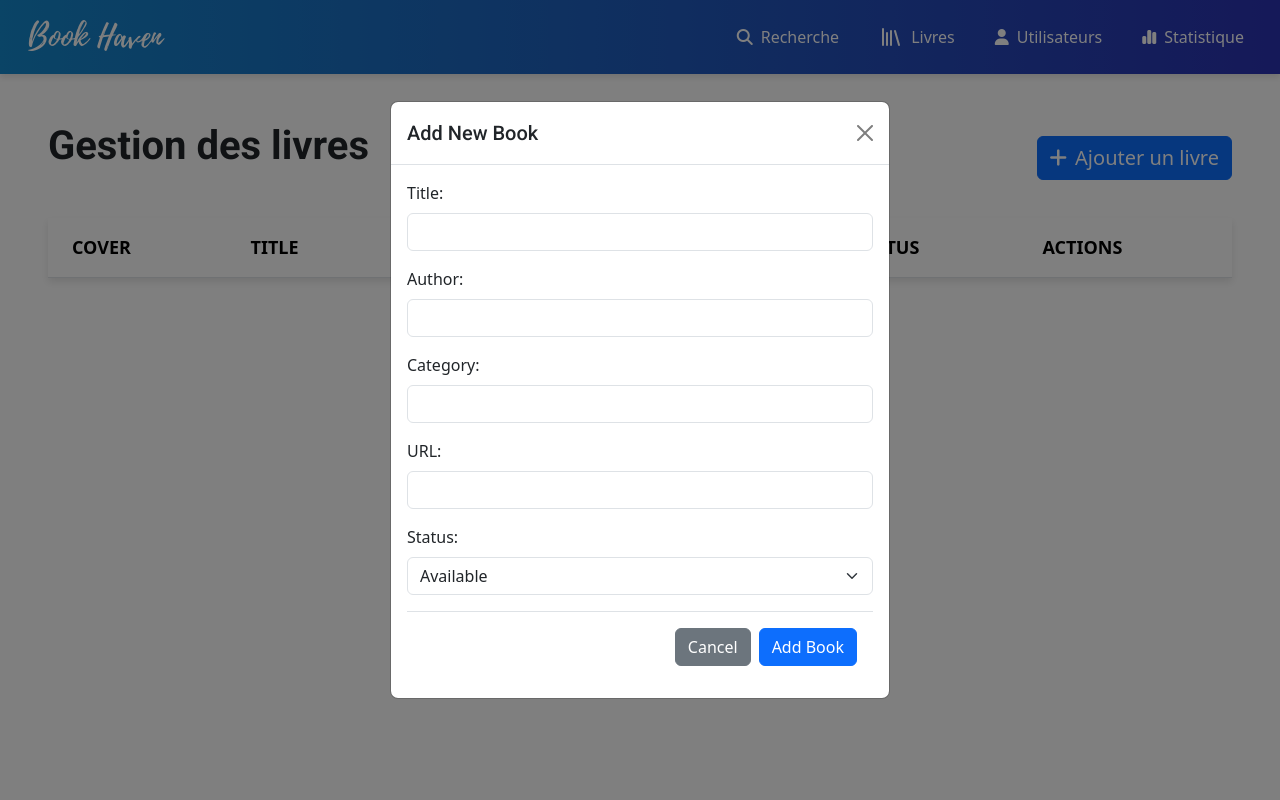
After one commit to Sa3d-Ka/Flask-Library-Management, a Flask app: page /livres in a window 1280 px wide, after a click on "Ajouter un livre". The commit adds this page. Run offline with Flask 3, Linux system fonts and the light colour scheme; lists and menus that the app fills with data are empty.

Commit message:
book section

```diff
--- a/app.py
+++ b/app.py
@@ -1,12 +1,98 @@
-from flask import Flask, request, url_for, render_template
+from flask import Flask, request, url_for, render_template, redirect
+import random
 
 app = Flask(__name__)
+
+books = {}
+
+def generate_isbn13():
+    prefix = random.choice(["978", "979"])
+    registration_group = str(random.randint(0, 9))
+    registrant = str(random.randint(100, 9999))
+    publication = str(random.randint(100, 99999))
+    isbn_without_check = prefix + registration_group + registrant + publication
+    check_digit = calculate_check_digit(isbn_without_check)
+    return isbn_without_check + str(check_digit)
+
+def calculate_check_digit(isbn_without_check):
+    total = 0
+    for i, digit in enumerate(isbn_without_check):
+        total += int(digit) if i % 2 == 0 else 3 * int(digit)
+    remainder = total % 10
+    return 0 if remainder == 0 else 10 - remainder
 
 @app.route("/")
 def Home():
     return render_template('index.html',
            title='Home',
-           css='index')
+           css='index',
+           books=books)
+
+@app.route("/recherche")
+def Recherche():
+    return render_template('Recherche/recherche.html',
+           title='Recherche',
+           css='Recherche/recherche')
+
+@app.route("/livres")
+def livres():
+    return render_template('Livres/livres.html',
+           title='Livres',
+           css='Livres/livres',
+           books=books)
+
+@app.route('/ajouter_livre', methods=['POST'])
+def add_book():
+    title = request.form.get('title')
+    author = request.form.get('author')
+    category = request.form.get('category')
+    status = request.form.get('status')
+    url = request.form.get('url')
+    isbn = generate_isbn13()
+
+    # Add the new book to the dictionary
+    books[isbn] = {
+        'titre': title,
+        'author': author,
+        'category': category,
+        'status': status,
+        'url': url
+    }
+
+    # Redirect to the livres page
+    return redirect(url_for('livres'))
+
+@app.route('/modifier_livre', methods=['POST'])
+def edit_book():
+    # Get form data
+    isbn = request.form.get('isbn')
+    titre = request.form.get('titre')
+    author = request.form.get('author')
+    category = request.form.get('category')
+    url = request.form.get('url')
+    status = request.form.get('status')
+
+    # Update the book in the dictionary
+    if isbn in books:
+        books[isbn] = {
+            'titre': titre,
+            'author': author,
+            'category': category,
+            'url': url,
+            'status': status
+        }
+
+    # Redirect to the livres page
+    return redirect(url_for('livres'))
+
+@app.route('/supprimer_livre/<isbn>', methods=['DELETE'])
+def delete_book(isbn):
+    # Remove the book from the dictionary
+    if isbn in books:
+        del books[isbn]
+
+    # Redirect to the livres page
+    return redirect(url_for('livres'))
 
 @app.route("/utilisateurs")
 def Utilisateur():
--- /dev/null
+++ b/static/css/Livres/livres.css
@@ -0,0 +1,34 @@
+.Disponible{
+    padding: 5px 9px;
+    font-size: 18px;
+    color: #166534;
+    background-color: #dcfce7;
+    border-radius: 50px;
+    text-align: center;
+    width: fit-content;
+  }
+  .non-disponible{
+    padding: 5px 9px;
+    font-size: 18px;
+    color: #ac1724;
+    background-color: #ffadad;
+    border-radius: 50px;
+    text-align: center;
+    width: fit-content;
+  }
+
+  .table {
+    box-shadow: 0 4px 8px rgba(0, 0, 0, 0.1);
+}
+.table th, .table td {
+    vertical-align: middle !important;
+    padding: 16px 24px !important; /* Added padding with !important */
+    font-size: 18px;
+}
+.btns{
+    font-size: 23px !important;
+}
+
+img{
+    width: 50px;
+}
--- /dev/null
+++ b/templates/Livres/livres.html
@@ -0,0 +1,427 @@
+{% extends 'base.html' %} {% block body %}
+<main>
+  <div class="container-fluid py-3 py-md-5 px-md-5">
+    <div
+      class="d-flex justify-content-between align-items-center mb-4 flex-wrap gap-3"
+    >
+      <h1 class="fw-bold mb-4 text-center text-md-start">Gestion des livres</h1>
+      <button
+        class="btn btn-primary fs-5"
+        data-bs-toggle="modal"
+        data-bs-target="#addBookModal"
+      >
+        <i class="fa-solid fa-plus pe-2"></i>Ajouter un livre
+      </button>
+    </div>
+
+    <!-- Add Book Modal -->
+    <div
+      class="modal fade"
+      id="addBookModal"
+      tabindex="-1"
+      aria-labelledby="addBookModalLabel"
+      aria-hidden="true"
+    >
+      <div class="modal-dialog modal-dialog-centered">
+        <div class="modal-content">
+          <div class="modal-header">
+            <h5 class="modal-title" id="addBookModalLabel">Add New Book</h5>
+            <button
+              type="button"
+              class="btn-close"
+              data-bs-dismiss="modal"
+              aria-label="Close"
+            ></button>
+          </div>
+          <div class="modal-body">
+            <form id="addBookForm" action="/ajouter_livre" method="POST">
+              <div class="mb-3">
+                <label for="title" class="form-label">Title:</label>
+                <input
+                  type="text"
+                  class="form-control"
+                  id="title"
+                  name="title"
+                  required
+                />
+              </div>
+              <div class="mb-3">
+                <label for="author" class="form-label">Author:</label>
+                <input
+                  type="text"
+                  class="form-control"
+                  id="author"
+                  name="author"
+                  required
+                />
+              </div>
+              <div class="mb-3">
+                <label for="category" class="form-label">Category:</label>
+                <input
+                  type="text"
+                  class="form-control"
+                  id="category"
+                  name="category"
+                  required
+                />
+              </div>
+              <div class="mb-3">
+                <label for="url" class="form-label">URL:</label>
+                <input
+                  type="url"
+                  class="form-control"
+                  id="url"
+                  name="url"
+                  required
+                />
+              </div>
+              <div class="mb-3">
+                <label for="status" class="form-label">Status:</label>
+                <select class="form-select" id="status" name="status">
+                  <option value="Available">Available</option>
+                  <option value="On Loan">On Loan</option>
+                </select>
+              </div>
+              <div class="modal-footer">
+                <button
+                  type="button"
+                  class="btn btn-secondary"
+                  data-bs-dismiss="modal"
+                >
+                  Cancel
+                </button>
+                <button type="submit" class="btn btn-primary">Add Book</button>
+              </div>
+            </form>
+          </div>
+        </div>
+      </div>
+    </div>
+
+    <!-- Edit Book Modal -->
+    <div
+      class="modal fade"
+      id="editBookModal"
+      tabindex="-1"
+      aria-labelledby="editBookModalLabel"
+      aria-hidden="true"
+    >
+      <div class="modal-dialog modal-dialog-centered">
+        <div class="modal-content">
+          <div class="modal-header">
+            <h5 class="modal-title" id="editBookModalLabel">Edit Book</h5>
+            <button
+              type="button"
+              class="btn-close"
+              data-bs-dismiss="modal"
+              aria-label="Close"
+            ></button>
+          </div>
+          <div class="modal-body">
+            <form id="editBookForm" action="/modifier_livre" method="POST">
+              <input type="hidden" id="editIsbn" name="isbn" />
+              <div class="mb-3">
+                <label for="editTitre" class="form-label">Title:</label>
+                <input
+                  type="text"
+                  class="form-control"
+                  id="editTitre"
+                  name="titre"
+                  required
+                />
+              </div>
+              <div class="mb-3">
+                <label for="editAuthor" class="form-label">Author:</label>
+                <input
+                  type="text"
+                  class="form-control"
+                  id="editAuthor"
+                  name="author"
+                  required
+                />
+              </div>
+              <div class="mb-3">
+                <label for="editCategory" class="form-label">Category:</label>
+                <input
+                  type="text"
+                  class="form-control"
+                  id="editCategory"
+                  name="category"
+                  required
+                />
+              </div>
+              <div class="mb-3">
+                <label for="editUrl" class="form-label">URL:</label>
+                <input
+                  type="url"
+                  class="form-control"
+                  id="editUrl"
+                  name="url"
+                  required
+                />
+              </div>
+              <div class="mb-3">
+                <label for="editStatus" class="form-label">Status:</label>
+                <select class="form-select" id="editStatus" name="status">
+                  <option value="Available">Available</option>
+                  <option value="On Loan">On Loan</option>
+                </select>
+              </div>
+              <div class="modal-footer">
+                <button
+                  type="button"
+                  class="btn btn-secondary"
+                  data-bs-dismiss="modal"
+                >
+                  Cancel
+                </button>
+                <button type="submit" class="btn btn-primary">
+                  Save Changes
+                </button>
+              </div>
+            </form>
+          </div>
+        </div>
+      </div>
+    </div>
+
+    <!-- Delete Confirmation Modal -->
+    <div
+      class="modal fade"
+      id="deleteConfirmationModal"
+      tabindex="-1"
+      aria-labelledby="deleteConfirmationModalLabel"
+      aria-hidden="true"
+    >
+      <div class="modal-dialog modal-dialog-centered">
+        <div class="modal-content">
+          <div class="modal-header">
+            <h5 class="modal-title" id="deleteConfirmationModalLabel">
+              Delete Book
+            </h5>
+            <button
+              type="button"
+              class="btn-close"
+              data-bs-dismiss="modal"
+              aria-label="Close"
+            ></button>
+          </div>
+          <div class="modal-body">
+            Are you sure you want to delete this book?
+          </div>
+          <div class="modal-footer">
+            <button
+              type="button"
+              class="btn btn-secondary"
+              data-bs-dismiss="modal"
+            >
+              Cancel
+            </button>
+            <button
+              type="button"
+              class="btn btn-danger"
+              id="confirmDeleteButton"
+            >
+              Delete
+            </button>
+          </div>
+        </div>
+      </div>
+    </div>
+
+    <table class="table">
+      <thead>
+        <tr>
+          <th>COVER</th>
+          <th>TITLE</th>
+          <th>AUTHOR</th>
+          <th>CATEGORY</th>
+          <th>STATUS</th>
+          <th>ACTIONS</th>
+        </tr>
+      </thead>
+      <tbody>
+        {% for isbn, details in books.items() %}
+        <tr>
+          <td class="py-2">
+            <img
+              src="{{ details['url'] }}"
+              alt="book"
+              class="rounded"
+              style="width: 50px; height: auto"
+            />
+          </td>
+          <td>
+            <span class="fw-bold">{{ details['titre'] }}</span><br />ISBN: {{
+            isbn }}
+          </td>
+          <td>{{ details['author'] }}</td>
+          <td>{{ details['category'] }}</td>
+          <td>
+            {% if details['status'] == 'On Loan' %}
+            <span class="non-disponible">{{ details['status'] }}</span>
+            {% else %}
+            <span class="Disponible">{{ details['status'] }}</span>
+            {% endif %}
+          </td>
+          <td class="btns">
+            <!-- Edit Button -->
+            <button
+              class="text-primary border-0 bg-white edit-btn"
+              data-bs-toggle="modal"
+              data-bs-target="#editBookModal"
+              data-isbn="{{ isbn }}"
+              data-titre="{{ details['titre'] }}"
+              data-author="{{ details['author'] }}"
+              data-category="{{ details['category'] }}"
+              data-url="{{ details['url'] }}"
+              data-status="{{ details['status'] }}"
+            >
+              <i class="fa-solid fa-pen"></i>
+            </button>
+            <!-- Delete Button -->
+            <button
+              class="text-danger border-0 bg-white delete-btn"
+              data-bs-toggle="modal"
+              data-bs-target="#deleteConfirmationModal"
+              data-isbn="{{ isbn }}"
+            >
+              <i class="fa-solid fa-trash"></i>
+            </button>
+          </td>
+        </tr>
+        {% endfor %}
+      </tbody>
+    </table>
+  </div>
+</main>
+
+<script>
+  // Add event listeners to all edit buttons
+  document.querySelectorAll(".edit-btn").forEach((button) => {
+    button.addEventListener("click", () => {
+      // Get book details from data attributes
+      const isbn = button.getAttribute("data-isbn");
+      const titre = button.getAttribute("data-titre");
+      const author = button.getAttribute("data-author");
+      const category = button.getAttribute("data-category");
+      const url = button.getAttribute("data-url");
+      const status = button.getAttribute("data-status");
+
+      // Pre-fill the edit modal form
+      document.getElementById("editIsbn").value = isbn;
+      document.getElementById("editTitre").value = titre;
+      document.getElementById("editAuthor").value = author;
+      document.getElementById("editCategory").value = category;
+      document.getElementById("editUrl").value = url;
+      document.getElementById("editStatus").value = status;
+    });
+  });
+
+  // Handle edit form submission
+  document
+    .getElementById("editBookForm")
+    .addEventListener("submit", function (event) {
+      event.preventDefault();
+
+      // Get form data
+      const formData = new FormData(this);
+
+      // Send data to the server using Fetch API
+      fetch("/modifier_livre", {
+        method: "POST",
+        body: formData,
+      })
+        .then((response) => {
+          if (response.redirected) {
+            window.location.href = response.url; // Redirect to the livres page
+          }
+        })
+        .catch((error) => {
+          console.error("Error:", error);
+        });
+
+      // Hide the modal after submission
+      const modal = bootstrap.Modal.getInstance(
+        document.getElementById("editBookModal")
+      );
+      modal.hide();
+    });
+
+  // Handle add book form submission
+  document
+    .getElementById("addBookForm")
+    .addEventListener("submit", function (event) {
+      event.preventDefault();
+
+      // Get form data
+      const formData = new FormData(this);
+
+      // Send data to the server using Fetch API
+      fetch("/ajouter_livre", {
+        method: "POST",
+        body: formData,
+      })
+        .then((response) => {
+          if (response.redirected) {
+            window.location.href = response.url; // Redirect to the livres page
+          }
+        })
+        .catch((error) => {
+          console.error("Error:", error);
+        });
+
+      // Hide the modal after submission
+      const modal = bootstrap.Modal.getInstance(
+        document.getElementById("addBookModal")
+      );
+      modal.hide();
+
+      // Optionally, reset the form
+      this.reset();
+    });
+
+  // Variable to store the ISBN of the book to delete
+  let isbnToDelete = null;
+
+  // Add event listeners to all delete buttons
+  document.querySelectorAll(".delete-btn").forEach((button) => {
+    button.addEventListener("click", () => {
+      // Get the ISBN of the book to delete
+      isbnToDelete = button.getAttribute("data-isbn");
+
+      // Show the delete confirmation modal
+      const deleteModal = new bootstrap.Modal(
+        document.getElementById("deleteConfirmationModal")
+      );
+      deleteModal.show();
+    });
+  });
+
+  // Handle the confirm delete button click
+  document
+    .getElementById("confirmDeleteButton")
+    .addEventListener("click", () => {
+      if (isbnToDelete) {
+        // Send a DELETE request to the server
+        fetch(`/supprimer_livre/${isbnToDelete}`, {
+          method: "DELETE",
+        })
+          .then((response) => {
+            if (response.redirected) {
+              window.location.href = response.url; // Redirect to the livres page
+            }
+          })
+          .catch((error) => {
+            console.error("Error:", error);
+          });
+
+        // Hide the modal after submission
+        const modal = bootstrap.Modal.getInstance(
+          document.getElementById("deleteConfirmationModal")
+        );
+        modal.hide();
+      }
+    });
+</script>
+{% endblock %}
--- a/templates/base.html
+++ b/templates/base.html
@@ -3,6 +3,7 @@
   <head>
     <meta charset="UTF-8" />
     <meta name="viewport" content="width=device-width, initial-scale=1.0" />
+    <link rel="icon" type="image/x-icon" href="/static/images/icons8-book-32.png">
     {% if css %}
     <link
       rel="stylesheet"
@@ -76,8 +77,33 @@
                 <a
                   class="nav-link d-flex justify-content-center align-items-center gap-2"
                   aria-current="page"
-                  href="#"
+                  href="/recherche"
                   ><i class="fa-solid fa-magnifying-glass"></i>Recherche</a
+                >
+              </li>
+              <li class="nav-item">
+                <a
+                  class="nav-link d-flex justify-content-center align-items-center gap-2"
+                  aria-current="page"
+                  href="/livres"
+                  ><svg
+                    xmlns="http://www.w3.org/2000/svg"
+                    width="24"
+                    height="24"
+                    viewBox="0 0 24 24"
+                    fill="none"
+                    stroke="currentColor"
+                    stroke-width="2"
+                    stroke-linecap="round"
+                    stroke-linejoin="round"
+                    class="fw-4"
+                  >
+                    <path d="m16 6 4 14"></path>
+                    <path d="M12 6v14"></path>
+                    <path d="M8 8v12"></path>
+                    <path d="M4 4v16"></path>
+                  </svg>
+                  Livres</a
                 >
               </li>
               <li class="nav-item">
```
Also changed, not shown: static/css/Recherche/recherche.css (added, +23 -0 lines), templates/Recherche/recherche.html (added, +99 -0 lines), templates/index.html (+1 -46 lines), static/images/icons8-book-32.png (added).
